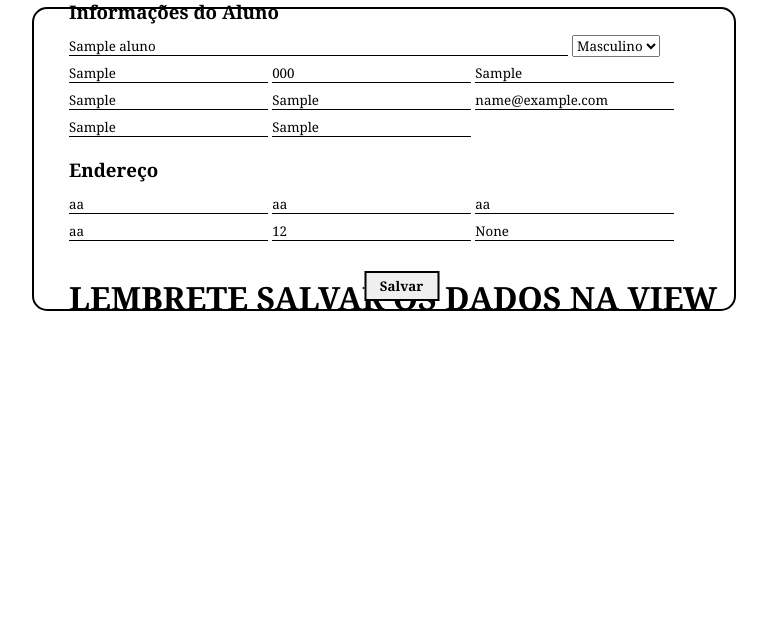
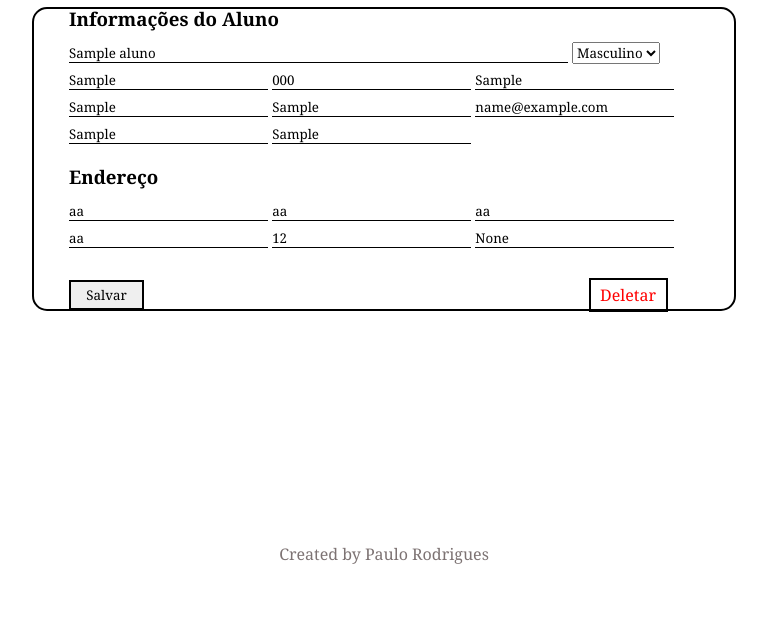
Before and after one commit to 1PauloRod/siteMatricula, a Django app: page /edita_aluno/1/ in a window 1280 px wide. Shown: the part 157-800 px from the top of the page, without its empty margins (256-1023 px from the left). Run offline with Django 5.2, Linux system fonts and the light colour scheme; a user stored in the database is signed in; data comes from the database, SQL or seed files in the repository; tables that the repository leaves empty hold one stand-in row (values such as "Sample post"); parts of the project's set-up code (start-up, migrations or seed data) failed here and were passed over.

Commit message:
finalizado! ok!

```diff
--- a/appMatricula/templates/pages/menuWelcome/card_menu.html
+++ b/appMatricula/templates/pages/menuWelcome/card_menu.html
@@ -10,4 +10,7 @@
         {% block contentCard %}
         {% endblock %}
     </div>
+    <footer class="footer">
+        <p> Created by Paulo Rodrigues </p>
+    </footer>
 {% endblock %}
--- a/appMatricula/templates/pages/student_area/student_area.html
+++ b/appMatricula/templates/pages/student_area/student_area.html
@@ -34,7 +34,7 @@
 
         {% for aluno in alunos %}
             <div class="students-info">
-                <p>{{aluno.nome}} - {{aluno.matricula}}</p>
+                <a href="{% url 'edit_student' aluno.id %}">{{aluno.nome}} - {{aluno.matricula}}</a>
             </div>
 
         {% endfor %}
@@ -42,6 +42,10 @@
 
     {% endblock %}
 
+    <footer class="footer">
+        <p> Created by Paulo Rodrigues </p>
+    </footer>
+
 {% endblock %}
 
 {% block script %}
--- a/appMatricula/templates/pages/student_area/update_student.html
+++ b/appMatricula/templates/pages/student_area/update_student.html
@@ -11,7 +11,7 @@
 
                 <div class="register-card-form-row-1">
                     <input name="nome-aluno" type="text" placeholder="nome" value="{{student.nome}}">
-                    <select id="choices" name="choices">
+                    <select id="choices" name="sexo-aluno">
                         {% if student.sexo == "M"%}
                         <option value="{{student.sexo}}" selected >Masculino</option>
                         <option value="{{student.sexo}}">Feminino</option>
@@ -27,9 +27,9 @@
                 <input name="cpf-aluno" type="text" placeholder="cpf" id="mask-cpf" maxlength="14" value="{{student.cpf}}">
                 <input name="rg-aluno" type="text" placeholder="rg" id="mask-rg" maxlength="12" value="{{student.rg}}">
                 <input name="orgao-emissor-aluno" type="text" placeholder="orgao emissor" value="{{student.orgao_emissor}}">
-                <input name="email-aluno" type="text" placeholder="email" value="{{student.email}}">
+                <input name="email-aluno" type="email" placeholder="email" value="{{student.email}}">
                 <input name="mae-aluno" type="text" placeholder="mae" value="{{student.mae}}">
-                <input name="pai-aluno" type="text" placeholder="pai" value="{{student.pai }}">
+                <input name="pai-aluno" type="text" placeholder="pai" value="{{student.pai}}">
             </div>
 
             <div class="address-info">
@@ -41,9 +41,11 @@
                 <input name="numero-aluno" type="text" placeholder="numero" value="{{student.endereco.numero}}">
                 <input name="complemento-aluno" type="text" placeholder="Complemento" value="{{student.endereco.complemento}}">
             </div>
-            <button class="btn-register-student">Salvar</button>
 
-            <h1>LEMBRETE SALVAR OS DADOS NA VIEW</h1>
+            <div class="buttons">
+                <button class="btn-save-student">Salvar</button>
+                <a class="btn-delete-student" href="{% url "delete_student" student.id %}">Deletar</a>
+            </div>
 
         </form>
     </div>
--- a/appMatricula/urls.py
+++ b/appMatricula/urls.py
@@ -1,5 +1,5 @@
 from django.urls import path
-from .views import welcome, register_user, login_user, home, school_data, student_area, logout_user, register_student, search_student, edit_student, service, about_us, support, contact
+from .views import welcome, register_user, login_user, home, school_data, student_area, logout_user, register_student, search_student, edit_student, service, about_us, support, contact, delete_student
 from django.contrib.auth import views as auth_views
 
 urlpatterns = [
@@ -16,5 +16,6 @@
     path('alunos/cadastra_aluno', register_student, name="register_student"),
     path('alunos/busca_aluno', search_student, name="search_student"),
     path('edita_aluno/<int:student_id>/', edit_student, name="edit_student"),
+    path('deleta_aluno/<int:student_id>/', delete_student, name="delete_student"),
     path('logout/', logout_user, name="logout")
 ]
--- a/appMatricula/views.py
+++ b/appMatricula/views.py
@@ -78,23 +78,6 @@
 
     return render(request, 'pages/login.html', {'form': form})
 
-    '''if request.method == "GET":
-        return render(request, "pages/login.html")
-
-    email = request.POST.get("email-escola")
-    password = request.POST.get("senha-escola")
-
-    user = authenticate(request, username=email, password=password)
-
-    print(user)
-
-    if user is not None:
-        login(request, user)
-        return redirect("home")
-    else:
-        return redirect("login")'''
-
-
 def logout_user(request):
     logout(request)
     return redirect('welcome')
@@ -120,7 +103,7 @@
     userEscola = CustomUser.objects.get(email=get_user(request))
     escolaAluno = Escola.objects.get(userEscola=userEscola)
     alunos = Aluno.objects.filter(escola=escolaAluno)
-    print(alunos)
+
     return render(request, "pages/student_area/student_area.html", {"alunos": alunos})
 
 @login_required(login_url="/login")
@@ -167,14 +150,54 @@
 @login_required(login_url="/login")
 def edit_student(request, student_id):
     student = Aluno.objects.get(id=student_id)
-    print(student.sexo)
     if request.method == "GET":
         return render(request, "pages/student_area/update_student.html", {"student": student})
 
     nomeAluno = request.POST.get("nome-aluno")
+    sexoAluno = request.POST.get("sexo-aluno")
+    aniversarioAluno = request.POST.get("data-aniversario-aluno")
+    telefoneAluno = request.POST.get("telefone-aluno")
+    cpfAluno = request.POST.get("cpf-aluno")
+    rgAluno = request.POST.get("rg-aluno")
+    orgaoEmissorAluno = request.POST.get("orgao-emissor-aluno")
+    emailAluno = request.POST.get("email-aluno")
+    maeAluno = request.POST.get("mae-aluno")
+    paiAluno = request.POST.get("pai-aluno")
+
+    cepAluno = request.POST.get("cep-aluno")
+    cidadeAluno = request.POST.get("cidade-aluno")
+    bairroAluno = request.POST.get("bairro-aluno")
+    enderecoAluno = request.POST.get("endereco-aluno")
+    numeroAluno = request.POST.get("numero-aluno")
+    complementoAluno = request.POST.get("complemento-aluno")
+
+    print(student.pai)
+
     student.nome = nomeAluno
-    '''
-        colocar os outros valores
-    '''
+    student.sexo = sexoAluno
+    student.aniversario = aniversarioAluno
+    student.telefone = telefoneAluno
+    student.cpf = cpfAluno
+    student.rg = rgAluno
+    student.orgao_emissor = orgaoEmissorAluno
+    student.email = emailAluno
+    student.mae = maeAluno
+    student.pai = paiAluno
+
+    student.endereco.cep = cepAluno
+    student.endereco.cidade = cidadeAluno
+    student.endereco.bairro = bairroAluno
+    student.endereco.endereco = enderecoAluno
+    student.endereco.numero = numeroAluno
+    student.endereco.complemento = complementoAluno
+
     student.save()
+    student.endereco.save()
     return redirect("students")
+
+
+@login_required(login_url="/login")
+def delete_student(request, student_id):
+    student = Aluno.objects.get(id=student_id)
+    student.delete()
+    return redirect('students')
--- a/static/css/student_area.css
+++ b/static/css/student_area.css
@@ -130,7 +130,7 @@
     border-bottom: 1px solid rgb(153, 147, 147);
 }
 
-.students-info p{
+.students-info a{
     margin-left: 15px;
 }
 
@@ -177,3 +177,46 @@
     width: 700px;
     height: 400px;
 }
+
+.buttons{
+    display: flex;
+    align-items: center;
+    width: 90%;
+    justify-content: space-between;
+    margin-top: 25px;
+}
+
+.buttons button{
+    border: 2px solid black;
+    width: 75px;
+    height: 30px;
+}
+
+.buttons button:hover{
+    font-weight: 700;
+    cursor: pointer;
+}
+
+.buttons .btn-delete-student{
+    border: 2px solid black;
+    width: 75px;
+    height: 30px;
+    display: flex;
+    align-items: center;
+    justify-content: center;
+    text-decoration: none;
+    color: red;
+}
+
+.buttons .btn-delete-student:hover{
+    font-weight: 700;
+}
+
+.footer{
+    height: 100px;
+    position: absolute;
+    bottom: 0;
+    left: 50%;
+    transform: translateX(-50%);
+    color: rgb(125, 115, 115);
+}
```
Also changed, not shown: static/css/cardMenu.css (+9 -2 lines).
